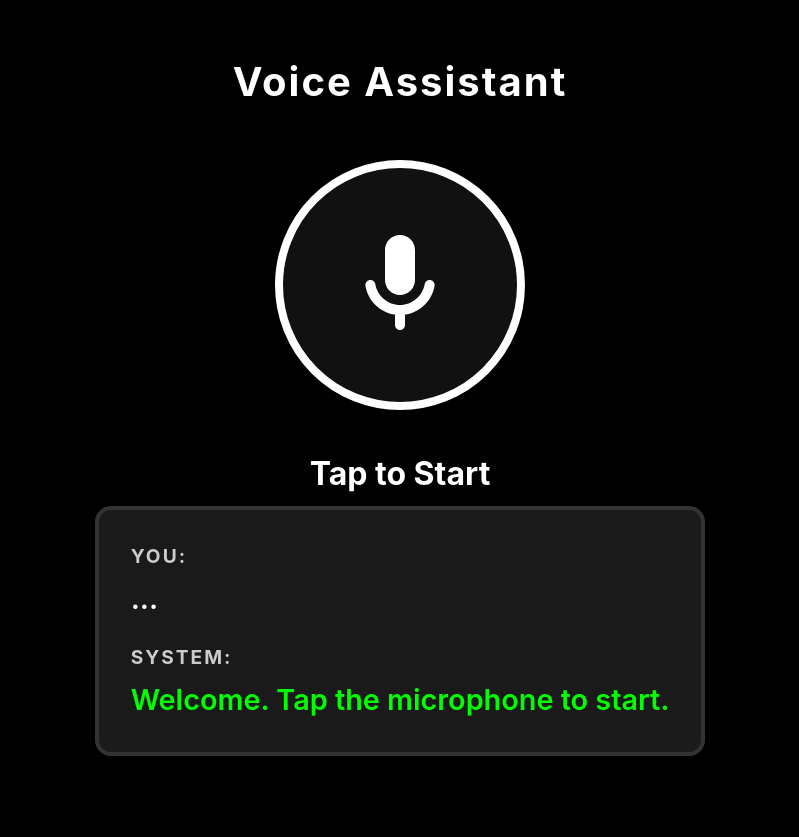
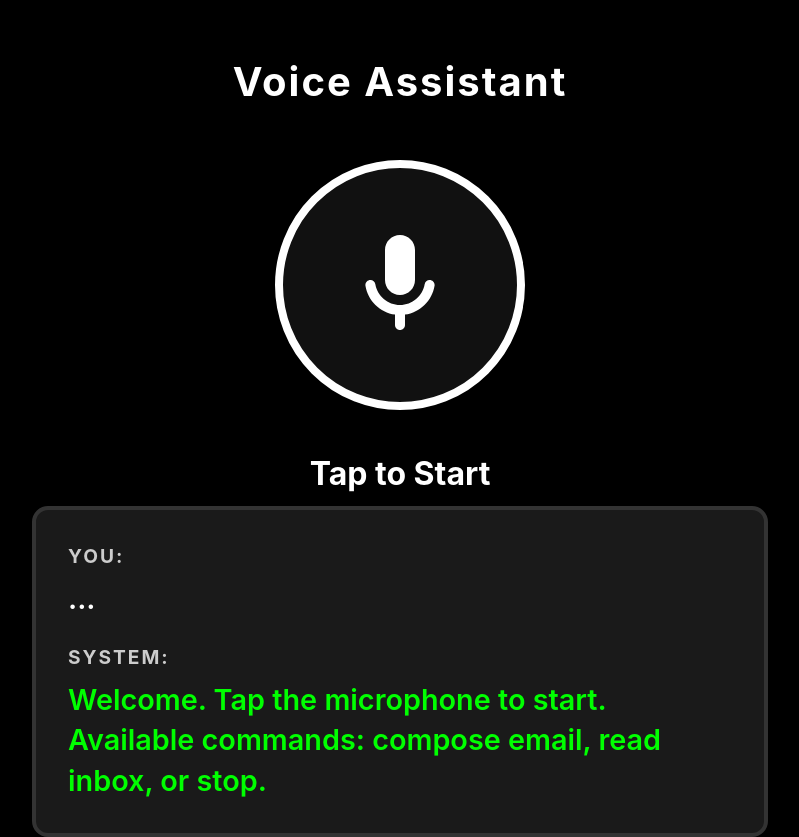
Before and after one commit to Ilobavic/antigravity, a React (Vite) app: page / in a window 1280 px wide. Shown: the whole page, without its empty margins (240-1039 px from the left). Before the commit the page ends 800 px from the top, so only its background shows below. Built offline with nearby package versions, Linux system fonts and the light colour scheme.

Commit message:
feat: list available commands in the beginning voice greeting

```diff
--- a/src/App.jsx
+++ b/src/App.jsx
@@ -6,7 +6,7 @@ const SpeechRecognition = window.SpeechRecognition || window.webkitSpeechRecogni
 function App() {
   const [isListening, setIsListening] = useState(false);
   const [transcript, setTranscript] = useState('');
-  const [systemMessage, setSystemMessage] = useState('Welcome. Tap the microphone to start.');
+  const [systemMessage, setSystemMessage] = useState('Welcome. Tap the microphone to start. Available commands: compose email, read inbox, or stop.');
   const [appState, setAppState] = useState('idle'); // idle, listeningForCommand, composeRecipient, composeSubject, composeMessage, confirmSend
   const [emailData, setEmailData] = useState({ recipient: '', subject: '', message: '' });
 
@@ -205,7 +205,7 @@ function App() {
 
   const initSystem = () => {
     setAppState('listeningForCommand');
-    speak("Welcome. Say a command.", startListening);
+    speak("Welcome. The available commands are: compose email, read inbox, or stop. Please say a command.", startListening);
   };
 
   return (
```
